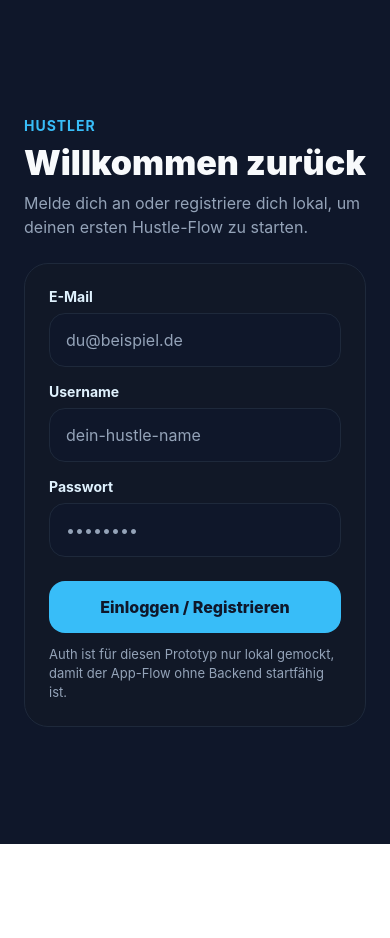
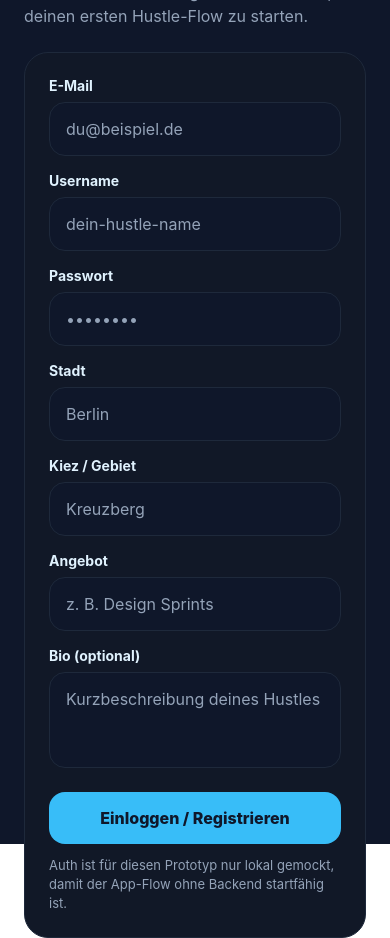
Before and after one commit to denn18/hustler, a React Native app: screen / in a window 390 px wide. Before the commit the page ends 844 px from the top, so only its background shows below. Built offline with nearby package versions, Linux system fonts and the light colour scheme.

Commit message:
Extend user profile fields

```diff
--- a/src/pages/AuthPage.tsx
+++ b/src/pages/AuthPage.tsx
@@ -13,9 +13,13 @@ export function AuthPage({ onAuthenticate }: AuthPageProps) {
   const [email, setEmail] = useState('');
   const [username, setUsername] = useState('');
   const [password, setPassword] = useState('');
+  const [city, setCity] = useState('');
+  const [area, setArea] = useState('');
+  const [offering, setOffering] = useState('');
+  const [bio, setBio] = useState('');
 
   function handleSubmit() {
-    onAuthenticate(signInWithEmail(email, password, username));
+    onAuthenticate(signInWithEmail(email, password, { area, bio, city, offering, username }));
   }
 
   return (
@@ -60,6 +64,43 @@ export function AuthPage({ onAuthenticate }: AuthPageProps) {
             secureTextEntry
             style={styles.input}
             value={password}
+          />
+
+          <Text style={styles.label}>Stadt</Text>
+          <TextInput
+            onChangeText={setCity}
+            placeholder="Berlin"
+            placeholderTextColor={colors.mutedText}
+            style={styles.input}
+            value={city}
+          />
+
+          <Text style={styles.label}>Kiez / Gebiet</Text>
+          <TextInput
+            onChangeText={setArea}
+            placeholder="Kreuzberg"
+            placeholderTextColor={colors.mutedText}
+            style={styles.input}
+            value={area}
+          />
+
+          <Text style={styles.label}>Angebot</Text>
+          <TextInput
+            onChangeText={setOffering}
+            placeholder="z. B. Design Sprints"
+            placeholderTextColor={colors.mutedText}
+            style={styles.input}
+            value={offering}
+          />
+
+          <Text style={styles.label}>Bio (optional)</Text>
+          <TextInput
+            multiline
+            onChangeText={setBio}
+            placeholder="Kurzbeschreibung deines Hustles"
+            placeholderTextColor={colors.mutedText}
+            style={[styles.input, styles.textArea]}
+            value={bio}
           />
 
           <Pressable style={styles.button} onPress={handleSubmit}>
@@ -138,6 +179,10 @@ const styles = StyleSheet.create({
     backgroundColor: colors.background,
     flex: 1,
   },
+  textArea: {
+    minHeight: 96,
+    textAlignVertical: 'top',
+  },
   subtitle: {
     color: colors.mutedText,
     fontSize: 16,
--- a/src/pages/DashboardPage.tsx
+++ b/src/pages/DashboardPage.tsx
@@ -2,6 +2,7 @@ import { Pressable, SafeAreaView, ScrollView, StatusBar, StyleSheet, Text, View
 
 import { colors, radii, spacing } from '../design/theme';
 import type { UserProfile } from '../models/hustler';
+import { getPublicDisplayName } from '../services/authService';
 import { getDashboardSummary } from '../services/dashboardService';
 
 type DashboardPageProps = {
@@ -12,14 +13,23 @@ const formatEuro = (value: number): string => `€${Math.round(value).toLocaleSt
 
 export function DashboardPage({ user }: DashboardPageProps) {
   const summary = getDashboardSummary(user);
+  const publicDisplayName = getPublicDisplayName(summary.user);
+  const location = [summary.user.area, summary.user.city].filter(Boolean).join(', ');
   return (
     <SafeAreaView style={styles.safeArea}>
       <StatusBar barStyle="light-content" />
       <ScrollView contentContainerStyle={styles.content}>
         <View style={styles.header}>
           <Text style={styles.kicker}>Dashboard</Text>
-          <Text style={styles.title}>Hi {summary.user.username || 'Hustler'} 👋</Text>
+          <Text style={styles.title}>Hi {publicDisplayName} 👋</Text>
           <Text style={styles.subtitle}>Dein kompakter Überblick für Ziele, Gewinne und Hustles.</Text>
+          {(location || summary.user.offering || summary.user.bio) ? (
+            <View style={styles.profileCard}>
+              {location ? <Text style={styles.profileMeta}>{location}</Text> : null}
+              {summary.user.offering ? <Text style={styles.profileOffering}>{summary.user.offering}</Text> : null}
+              {summary.user.bio ? <Text style={styles.profileBio}>{summary.user.bio}</Text> : null}
+            </View>
+          ) : null}
         </View>
 
         <View style={styles.goalCard}>
@@ -154,6 +164,29 @@ const styles = StyleSheet.create({
     fontSize: 15,
     lineHeight: 22,
   },
+  profileBio: {
+    color: colors.mutedText,
+    fontSize: 14,
+    lineHeight: 20,
+  },
+  profileCard: {
+    backgroundColor: colors.card,
+    borderColor: colors.border,
+    borderRadius: radii.lg,
+    borderWidth: 1,
+    gap: spacing.xs,
+    padding: spacing.md,
+  },
+  profileMeta: {
+    color: colors.primary,
+    fontSize: 13,
+    fontWeight: '800',
+  },
+  profileOffering: {
+    color: colors.text,
+    fontSize: 17,
+    fontWeight: '800',
+  },
   progressFill: {
     backgroundColor: colors.primary,
     borderRadius: radii.md,
--- a/src/services/authService.ts
+++ b/src/services/authService.ts
@@ -1,18 +1,42 @@
 import type { UserProfile } from '../models/hustler';
+
+export type SignInProfileInput = {
+  area?: string;
+  bio?: string;
+  city?: string;
+  offering?: string;
+  profileImageUri?: string;
+  publicDisplayName?: string;
+  username?: string;
+};
 
 const createMockUserId = (email: string): string => `mock-user-${email.toLowerCase().replace(/[^a-z0-9]+/g, '-')}`;
 
-export function signInWithEmail(email: string, password: string, username?: string): UserProfile {
+const normalizeOptionalText = (value?: string): string | undefined => {
+  const trimmedValue = value?.trim();
+  return trimmedValue || undefined;
+};
+
+export function getPublicDisplayName(user: Pick<UserProfile, 'publicDisplayName' | 'username'>): string {
+  return user.publicDisplayName?.trim() || user.username;
+}
+
+export function signInWithEmail(email: string, password: string, profile: SignInProfileInput = {}): UserProfile {
   const trimmedPassword = password.trim();
   const normalizedEmail = email.trim().toLowerCase();
-  const normalizedUsername = username?.trim() || normalizedEmail.split('@')[0] || 'Hustler';
+  const normalizedUsername = profile.username?.trim() || normalizedEmail.split('@')[0] || 'hustler';
   void trimmedPassword;
 
   return {
     id: createMockUserId(normalizedEmail),
     email: normalizedEmail,
     username: normalizedUsername,
-    displayName: normalizedUsername,
+    city: profile.city?.trim() || '',
+    area: profile.area?.trim() || '',
+    offering: profile.offering?.trim() || '',
+    profileImageUri: normalizeOptionalText(profile.profileImageUri),
+    bio: normalizeOptionalText(profile.bio),
+    publicDisplayName: normalizeOptionalText(profile.publicDisplayName),
     createdAt: new Date().toISOString(),
   };
 }
```
Also changed, not shown: src/models/hustler.ts (+6 -1 lines).
